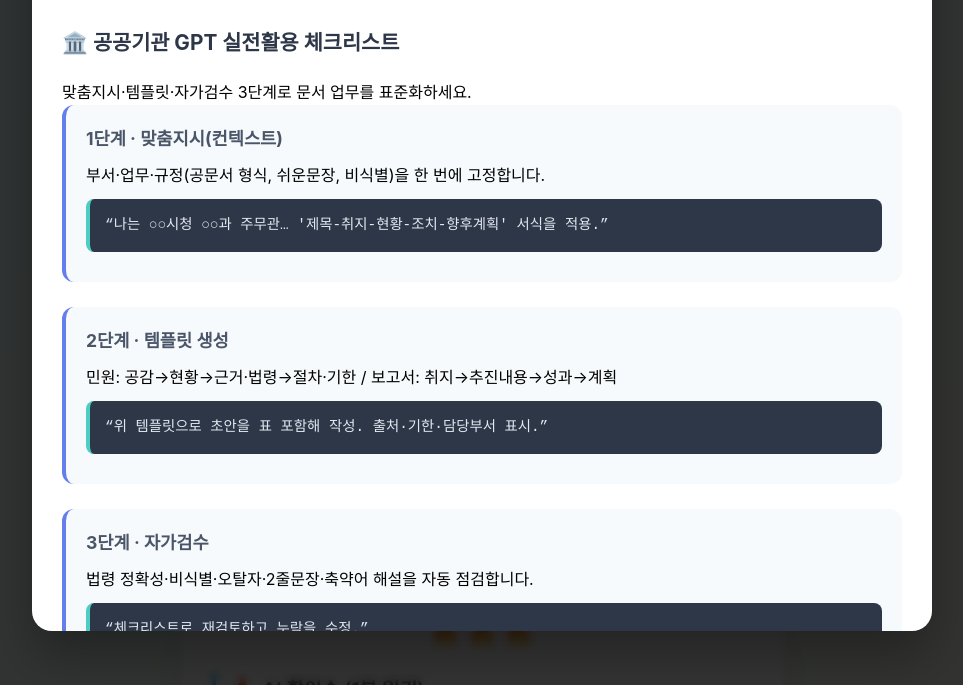
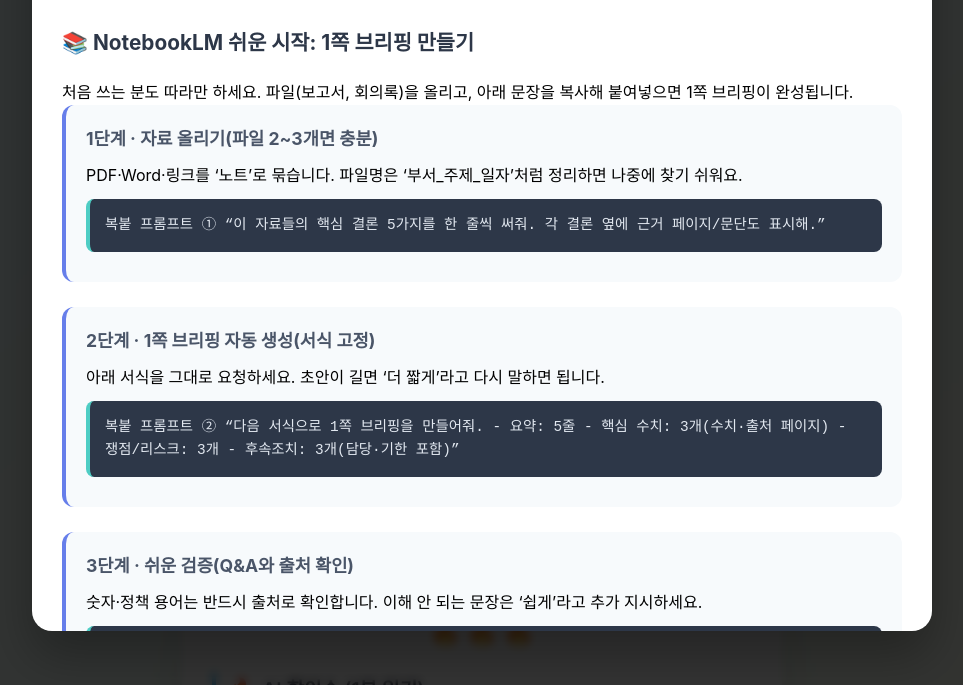
Before and after one commit to chrisryugj/AIDo, a plain HTML site: page index.html in a window 1280 px wide. Both pictures are taken after a click on the element 640 px from the left and 341 px from the top of the page. Shown: the part 115-800 px from the top of the page, without its empty margins (158-1121 px from the left). Drawn offline with Linux system fonts and the light colour scheme.

Commit message:
Update index.html

```diff
--- a/index.html
+++ b/index.html
@@ -7,11 +7,12 @@
 <meta name="theme-color" content="#38bdf8">
 <meta property="og:type" content="website">
 <meta property="og:url" content="https://chrisryugj.github.io/AIDo/">
-<meta property="og:title" content="AI.Do 오늘 뭐 이슈(Issue) (25.10.14.화) - 3분 브리핑: GPT 실전활용팁 · 강서구 AI 도시 · OpenAI-브로드컴">
-<meta property="og:description" content="공공기관 GPT 실전활용팁, 강서구 ‘AI 강서’ 혁신과제, OpenAI-브로드컴 맞춤형 AI 반도체 동맹 등 오늘의 한국어 뉴스.">
+<meta property="og:title" content="AI.Do 오늘 뭐 이슈(Issue) (25.10.14.화) - 3분 브리핑: NotebookLM 쉬운 시작 · 강서구 AI 도시 · OpenAI-브로드컴">
+<meta property="og:description" content="초심자도 가능한 NotebookLM 1쪽 브리핑 만들기(단계별 가이드·예시 프롬프트), 강서구 AI 혁신 과제, OpenAI-브로드컴 동맹.">
 <meta property="og:image" content="https://chrisryugj.github.io/AIDo/images/aido-og-image.png">
 <title>AI.Do 오늘 뭐 이슈(Issue) (25.10.14.화)</title>
 <style>
+/* (원본 서식 유지) */
 *{margin:0;padding:0;box-sizing:border-box}
 body{font-family:'Pretendard',-apple-system,BlinkMacSystemFont,'Segoe UI','Noto Sans KR',sans-serif;line-height:1.6;background:linear-gradient(135deg,#ecfeff 0%,#fefce8 100%);min-height:100vh;padding:20px;-webkit-font-smoothing:antialiased;-moz-osx-font-smoothing:grayscale;-webkit-text-size-adjust:100%;touch-action:manipulation}
 .container{max-width:600px;margin:0 auto;background:rgba(255,255,255,.95);border-radius:20px;box-shadow:0 20px 40px rgba(0,0,0,.1);overflow:hidden;backdrop-filter:blur(10px)}
@@ -56,36 +57,7 @@
 .prompt-box{background:#2d3748;color:#e2e8f0;padding:15px;border-radius:8px;font-family:'Courier New',monospace;margin:10px 0;border-left:4px solid #4ecdc4;font-size:.9em;line-height:1.6}
 .real-case{background:linear-gradient(135deg,#fff8e1 0%,#f3e5f5 100%);padding:20px;border-radius:12px;border-left:4px solid #ff6b6b}
 .real-case h4{color:#d53f8c;margin-bottom:10px}
-@media (max-width:768px){
- body{padding:10px;font-size:14px}
- .container{border-radius:15px;margin:0 auto}
- .header{padding:20px 15px;position:relative}
- .header::before{font-size:1.5em;top:12px;left:15px}
- .title{font-size:1.4em;margin-bottom:8px}
- .subtitle{font-size:.9em}
- .content{padding:20px 15px}
- .section{margin-bottom:20px}
- .section-title{font-size:1.3em;margin-bottom:12px;padding-left:10px}
- .news-item{padding:15px;margin-bottom:12px;border-radius:10px}
- .news-item:hover{transform:translateX(3px)}
- .news-title{font-size:.95em;margin-bottom:6px;line-height:1.4}
- .news-content{font-size:.85em;line-height:1.4}
- .external-link{font-size:.75em;margin-top:6px}
- .trend-box{padding:15px;margin:15px 0}
- .trend-title{font-size:1em;margin-bottom:8px}
- .keywords{gap:6px;margin-top:10px}
- .keyword{padding:3px 10px;font-size:.75em}
- .footer{padding:15px;font-size:.8em}
- .emoji-divider{font-size:1.2em;margin:15px 0}
- .tip-modal-content{width:95%;margin:5% auto;max-height:85vh}
- .tip-modal-header{padding:20px 15px}
- .tip-modal-header h2{font-size:1.2em}
- .tip-close{font-size:1.5em}
- .tip-modal-body{padding:20px 15px}
- .tip-section{padding:15px;margin-bottom:20px}
- .prompt-box{padding:12px;font-size:.85em}
- .real-case{padding:15px}
-}
+@media (max-width:768px){body{padding:10px;font-size:14px}.container{border-radius:15px;margin:0 auto}.header{padding:20px 15px;position:relative}.header::before{font-size:1.5em;top:12px;left:15px}.title{font-size:1.4em;margin-bottom:8px}.subtitle{font-size:.9em}.content{padding:20px 15px}.section{margin-bottom:20px}.section-title{font-size:1.3em;margin-bottom:12px;padding-left:10px}.news-item{padding:15px;margin-bottom:12px;border-radius:10px}.news-item:hover{transform:translateX(3px)}.news-title{font-size:.95em;margin-bottom:6px;line-height:1.4}.news-content{font-size:.85em;line-height:1.4}.external-link{font-size:.75em;margin-top:6px}.trend-box{padding:15px;margin:15px 0}.trend-title{font-size:1em;margin-bottom:8px}.keywords{gap:6px;margin-top:10px}.keyword{padding:3px 10px;font-size:.75em}.footer{padding:15px;font-size:.8em}.emoji-divider{font-size:1.2em;margin:15px 0}.tip-modal-content{width:95%;margin:5% auto;max-height:85vh}.tip-modal-header{padding:20px 15px}.tip-modal-header h2{font-size:1.2em}.tip-close{font-size:1.5em}.tip-modal-body{padding:20px 15px}.tip-section{padding:15px;margin-bottom:20px}.prompt-box{padding:12px;font-size:.85em}.real-case{padding:15px}}
 </style>
 </head>
 <body>
@@ -99,12 +71,12 @@
 <main class="content">
 <!-- 💡 Tip -->
 <section class="section">
-<h2 class="section-title"><span class="emoji">💡</span> GPT 실전활용팁 (1분 읽기)</h2>
+<h2 class="section-title"><span class="emoji">💡</span> NotebookLM 실전활용팁 (입문자를 위한 쉬운 가이드)</h2>
 <div class="news-item tip-item" onclick="showTipModal()">
-<h3 class="news-title">🎯 공공기관 GPT 체크리스트: 맞춤지시·템플릿·자가검수</h3>
-<p class="news-content">부서 맥락·공문서 규정을 맞춤지시로 고정하고, 템플릿과 자가검수 프롬프트로 초안 품질과 속도를 동시에 끌어올리세요.</p>
-<div class="tip-category"><span class="keyword">행정효율화</span></div>
-<div class="tip-link-text">📖 GPT 실전 가이드 열어보기 · 클릭!</div>
+<h3 class="news-title">📚 처음 써보는 NotebookLM: 1쪽 브리핑을 ‘복붙’만으로 만드는 법</h3>
+<p class="news-content">파일을 올리고 아래 프롬프트를 복사해 붙여넣기만 하면 됩니다. <span class="highlight">요약 → 핵심 수치 → Q&amp;A</span> 순서로 깔끔한 1쪽 브리핑이 나옵니다.</p>
+<div class="tip-category"><span class="keyword">왕초보가이드</span></div>
+<div class="tip-link-text">📖 단계별 사용법과 예시 프롬프트 보기 · 클릭!</div>
 </div>
 </section>
 
@@ -138,12 +110,12 @@
 <section class="section">
 <div class="trend-box">
 <div class="trend-title">🎯 화요일 AI 트렌드 분석</div>
-<p>지자체는 안전·복지 등 현장 서비스에 AI를 접목하고, 산업계는 AI 반도체·컴퓨팅 동맹으로 인프라를 확장 중입니다. 현장에선 GPT ‘맞춤지시-템플릿-검수’ 3단계를 고정하세요.</p>
+<p>지자체는 치안·안전·복지 등 현장 서비스에 AI를 접목하고, 산업계는 AI 반도체·컴퓨팅 동맹으로 인프라를 확장 중입니다. 실무에선 NotebookLM으로 ‘1쪽 브리핑’ 체계를 굳혀보세요.</p>
 <div class="keywords">
-<span class="keyword">#GPT실전활용</span>
+<span class="keyword">#NotebookLM</span>
+<span class="keyword">#문서요약</span>
 <span class="keyword">#AI강서</span>
 <span class="keyword">#실종자탐색</span>
-<span class="keyword">#산불감시</span>
 <span class="keyword">#AI반도체</span>
 <span class="keyword">#OpenAI</span>
 <span class="keyword">#Broadcom</span>
@@ -162,7 +134,7 @@
 </footer>
 </div>
 
-<!-- Tip Modal -->
+<!-- Tip Modal (입문자용 확장) -->
 <div id="tipModal" class="tip-modal">
 <div class="tip-modal-content">
 <div class="tip-modal-header">
@@ -171,26 +143,41 @@
 </div>
 <div class="tip-modal-body">
 <div class="detailed-tip-content">
-<h3>🏛️ 공공기관 GPT 실전활용 체크리스트</h3>
-<p>맞춤지시·템플릿·자가검수 3단계로 문서 업무를 표준화하세요.</p>
+<h3>📚 NotebookLM 쉬운 시작: 1쪽 브리핑 만들기</h3>
+<p>처음 쓰는 분도 따라만 하세요. 파일(보고서, 회의록)을 올리고, 아래 문장을 복사해 붙여넣으면 1쪽 브리핑이 완성됩니다.</p>
+
 <div class="tip-section">
-<h4>1단계 · 맞춤지시(컨텍스트)</h4>
-<p>부서·업무·규정(공문서 형식, 쉬운문장, 비식별)을 한 번에 고정합니다.</p>
-<div class="prompt-box">“나는 ○○시청 ○○과 주무관… '제목-취지-현황-조치-향후계획' 서식을 적용.”</div>
+<h4>1단계 · 자료 올리기(파일 2~3개면 충분)</h4>
+<p>PDF·Word·링크를 ‘노트’로 묶습니다. 파일명은 ‘부서_주제_일자’처럼 정리하면 나중에 찾기 쉬워요.</p>
+<div class="prompt-box">복붙 프롬프트 ①
+“이 자료들의 핵심 결론 5가지를 한 줄씩 써줘. 각 결론 옆에 근거 페이지/문단도 표시해.”</div>
 </div>
+
 <div class="tip-section">
-<h4>2단계 · 템플릿 생성</h4>
-<p>민원: 공감→현황→근거·법령→절차·기한 / 보고서: 취지→추진내용→성과→계획</p>
-<div class="prompt-box">“위 템플릿으로 초안을 표 포함해 작성. 출처·기한·담당부서 표시.”</div>
+<h4>2단계 · 1쪽 브리핑 자동 생성(서식 고정)</h4>
+<p>아래 서식을 그대로 요청하세요. 초안이 길면 ‘더 짧게’라고 다시 말하면 됩니다.</p>
+<div class="prompt-box">복붙 프롬프트 ②
+“다음 서식으로 1쪽 브리핑을 만들어줘.
+ - 요약: 5줄
+ - 핵심 수치: 3개(수치·출처 페이지)
+ - 쟁점/리스크: 3개
+ - 후속조치: 3개(담당·기한 포함)”</div>
 </div>
+
 <div class="tip-section">
-<h4>3단계 · 자가검수</h4>
-<p>법령 정확성·비식별·오탈자·2줄문장·축약어 해설을 자동 점검합니다.</p>
-<div class="prompt-box">“체크리스트로 재검토하고 누락을 수정.”</div>
+<h4>3단계 · 쉬운 검증(Q&amp;A와 출처 확인)</h4>
+<p>숫자·정책 용어는 반드시 출처로 확인합니다. 이해 안 되는 문장은 ‘쉽게’라고 추가 지시하세요.</p>
+<div class="prompt-box">복붙 프롬프트 ③
+“위 브리핑의 각 항목에 대응하는 원문 인용을 한 문장씩 붙여줘. 페이지/문단 표시.”</div>
 </div>
+
 <div class="real-case">
-<h4>실전 사례 | 보고서 초안 60% 단축</h4>
-<p>△△구청은 GPT 고정지시·서식·검수체크 도입으로 작성 시간을 평균 2시간→45분으로 줄였습니다.</p>
+<h4>실전 팁 | 왕초보가 자주 묻는 질문(FAQ)</h4>
+<p>Q. 파일이 많으면 느려요 → 핵심 2~3개만 올리고 시작하세요.
+Q. 용어가 어려워요 → “초등학생도 이해하도록 풀어줘”라고 덧붙이세요.
+Q. 표가 필요해요 → “표 1개로 요약해줘(항목: 항목/값/출처)”라고 요청하세요.</p>
+</div>
+
 </div>
 </div>
 </div>
```
